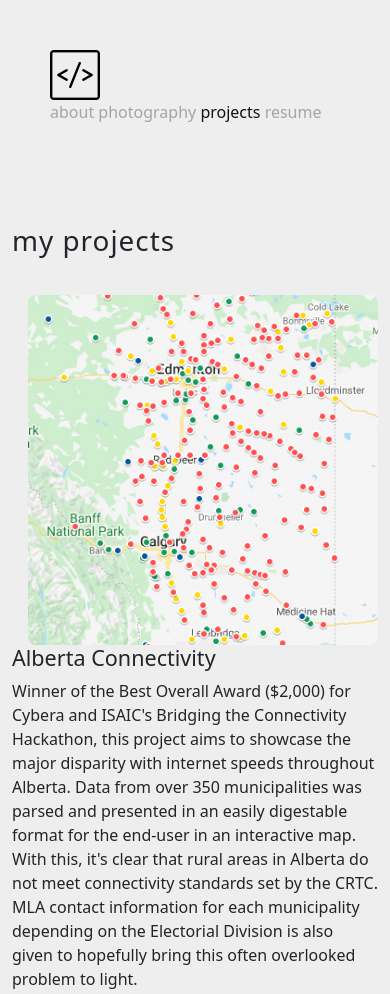
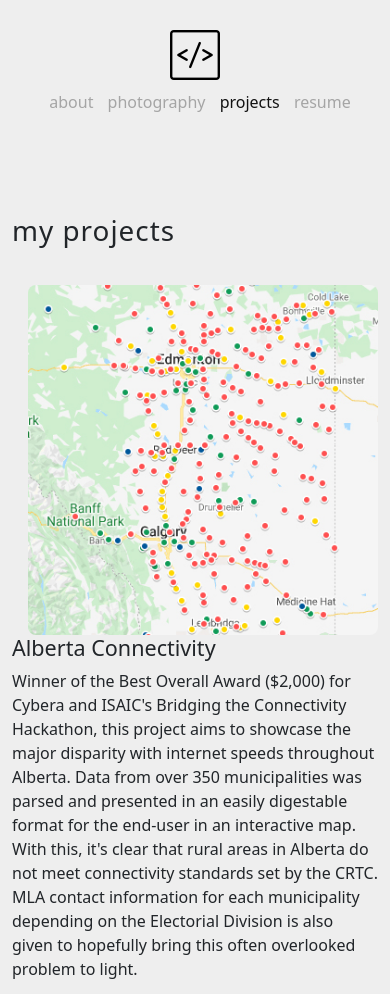
Before and after one commit to rngyn/rn-personal-website-OLD, a plain HTML site: page projects.html in a window 390 px wide. Shown: the top 994 px of the page. Drawn offline with nearby package versions, Linux system fonts and the light colour scheme; a script that the page names is missing.

Commit message:
Fixed responsiveness

```diff
--- a/css/style.css
+++ b/css/style.css
@@ -122,16 +122,34 @@ h1 {
     padding-bottom: 30px;
 }
 
-@media only screen and (max-width: 576px) {
+@media only screen and (max-width: 590px) {
+
+    .nav-bar {
+        padding-top: 30px;
+        padding-left: 12px;
+        padding-right: 12px;
+        justify-content: center;
+    }
+
+    .hero-text {
+        padding-right: 12px !important;
+        text-align: center;
+    }
+
+    .hero-text strong {
+        display: block !important;
+    }
+
+    .social-links {
+        padding-right: 30px;
+    }
 
     .logo {
-        display: block;
-        align-items: center;
-        padding: 0;
+        justify-content: center;
+        padding-bottom: 10px;
     }
 
     .nav-links li {
-        display: inline-block;
-        padding-left: 0;
+        padding-left: 10px;
     }
 }
```
